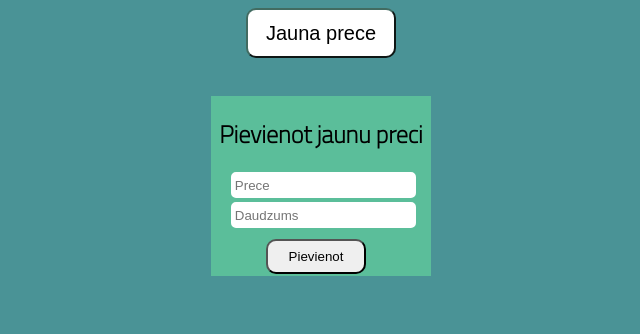
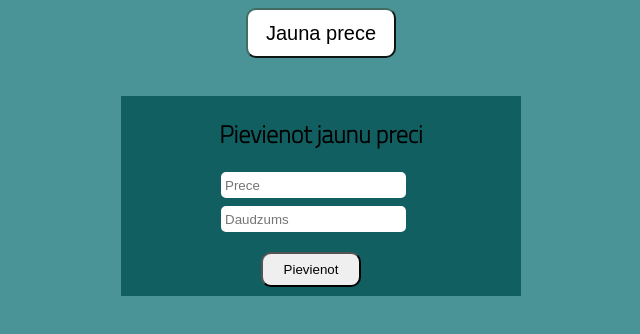
Before and after one commit to armands62/Iepirkuma_saraksts, a plain HTML site: page index.html in a window 1280 px wide. Both pictures are taken after a click on the button "Jauna prece". Shown: the part 120-454 px from the top of the page, without its empty margins (319-959 px from the left). Drawn offline with Linux system fonts and the light colour scheme.

Commit message:
Animation

```diff
--- a/css/style.css
+++ b/css/style.css
@@ -1,15 +1,15 @@
 body {
-    background-color: rgb(74, 147, 150) ;
-    font-family:'Titillium Web';
+  background-color: rgb(74, 147, 150);
+  font-family: "Titillium Web";
 }
 h1 {
-    font:'Titillium Web',sans-serif;
-    color:rgb(247, 247, 247);
+  font: "Titillium Web", sans-serif;
+  color: rgb(247, 247, 247);
   display: flex;
   justify-content: center;
   font-size: 45px;
   animation-duration: 3s;
-    animation-name:slidein;
+  animation-name: slidein;
 }
 h2 {
   display: flex;
@@ -34,21 +34,22 @@ h2 {
 }
 
 #popUp {
-    display:none;
+  display: none;
   justify-content: center;
   margin-top: 3%;
 }
 
 #form {
-    background-color: rgb(91, 190, 154);
-    display:inline-block;
-    height: 180px;
-    width: 220px;
+  background-color: rgb(9, 86, 88);
+  display: block;
+  height: 200px;
+  width: 400px;
   justify-content: center;
+  animation: pulse 5s;
 }
 input#Prece {
   display: flex;
-    margin-left: 9%;
+  margin-left: 25%;
   height: 20px;
   border-radius: 5px;
   border-style: double;
@@ -58,7 +59,7 @@ input#Prece {
 input#Daudzums {
   display: flex;
   margin-top: 2%;
-    margin-left: 9%;
+  margin-left: 25%;
   height: 20px;
   border-radius: 5px;
   border-style: double;
@@ -67,7 +68,7 @@ input#Daudzums {
 }
 #pievienotPreci {
   margin-top: 5%;
-    margin-left: 25%;
+  margin-left: 35%;
   height: 35px;
   width: 100px;
   border-radius: 10px;
@@ -80,8 +81,8 @@ input#Daudzums {
 }
 
 .prece {
-    display:table;
-    flex-direction:column;
+  display: table;
+  flex-direction: column;
   align-items: center;
   border: rgb(209, 209, 209);
   border-radius: 15px;
@@ -89,7 +90,7 @@ input#Daudzums {
   width: 100%;
   padding: 5px;
   margin-top: 10px;
-    background-color:rgb(67, 170, 170)
+  background-color: rgb(67, 170, 170);
 }
 @keyframes slidein {
   from {
@@ -102,3 +103,11 @@ input#Daudzums {
     width: 100%;
   }
 }
+@keyframes pulse {
+  0% {
+    background-color: rgb(74, 147, 150);
+  }
+  100% {
+    background-color: rgb(9, 86, 88);
+  }
+}
--- a/index.html
+++ b/index.html
@@ -1,12 +1,15 @@
 <!DOCTYPE html>
 <html lang="lv">
   <head>
-    <meta charset="UTF-8">
-    <meta http-equiv="X-UA-Compatible" content="IE=edge">
-    <meta name="viewport" content="width=device-width, initial-scale=1.0">
-    <link rel="stylesheet" href="css/style.css">
-    <link rel="preconnect" href="https://fonts.gstatic.com">
-    <link href="https://fonts.googleapis.com/css2?family=Titillium+Web:wght@200&display=swap" rel="stylesheet">
+    <meta charset="UTF-8" />
+    <meta http-equiv="X-UA-Compatible" content="IE=edge" />
+    <meta name="viewport" content="width=device-width, initial-scale=1.0" />
+    <link rel="stylesheet" href="css/style.css" />
+    <link rel="preconnect" href="https://fonts.gstatic.com" />
+    <link
+      href="https://fonts.googleapis.com/css2?family=Titillium+Web:wght@200&display=swap"
+      rel="stylesheet"
+    />
     <title>Iepirkuma saraksts</title>
   </head>
   <body>
@@ -19,14 +22,13 @@
     <div id="popUp">
       <form id="form">
         <h2>Pievienot jaunu preci</h2>
-            <input type="text" id="Prece" placeholder="Prece">
-            <input type="text" id="Daudzums" placeholder="Daudzums">
+        <input type="text" id="Prece" placeholder="Prece" />
+        <input type="text" id="Daudzums" placeholder="Daudzums" />
         <button type="submit" id="pievienotPreci">Pievienot</button>
       </form>
     </div>
 
-    <div id="biblioteka">
-    </div>
+    <div id="biblioteka"></div>
 
     <script src="js/scripts.js"></script>
   </body>
```
Also changed, not shown: js/scripts.js (+13 -13 lines). Lines whose indentation alone changed are shown as unchanged.
